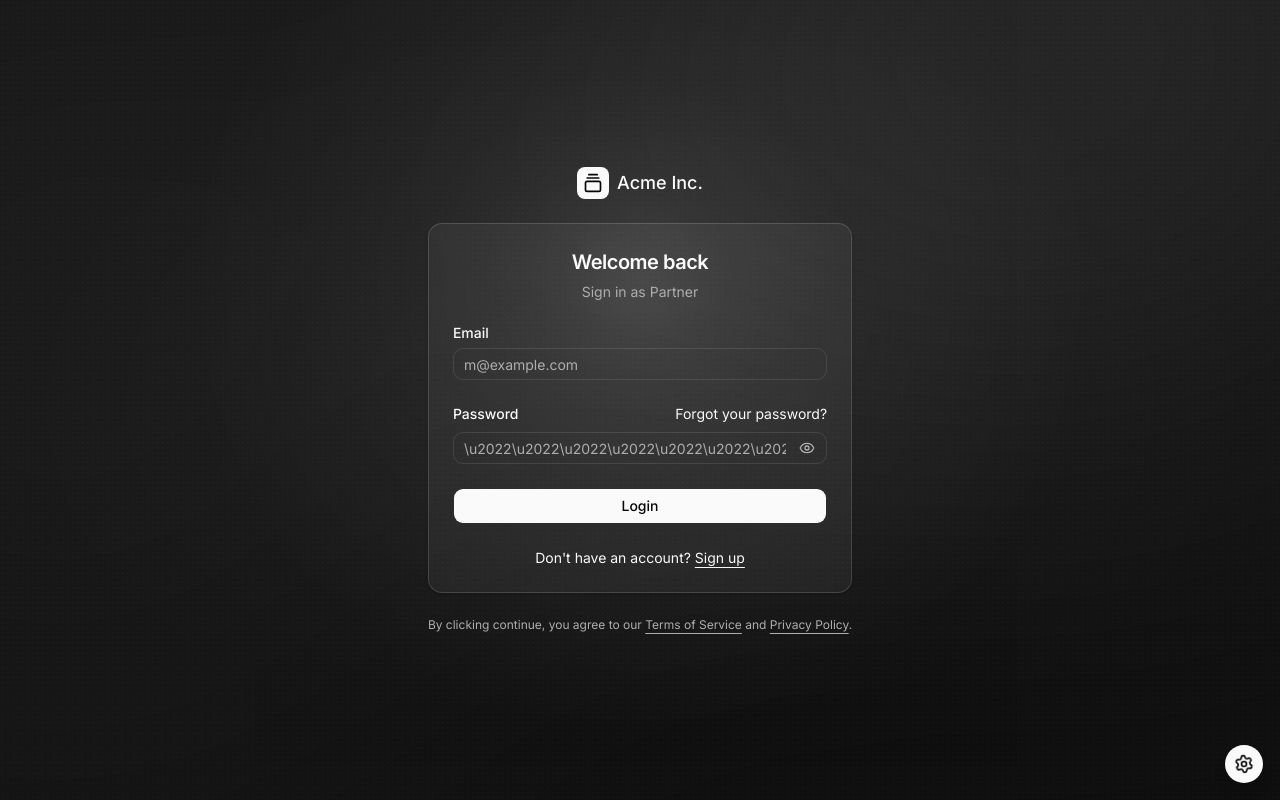
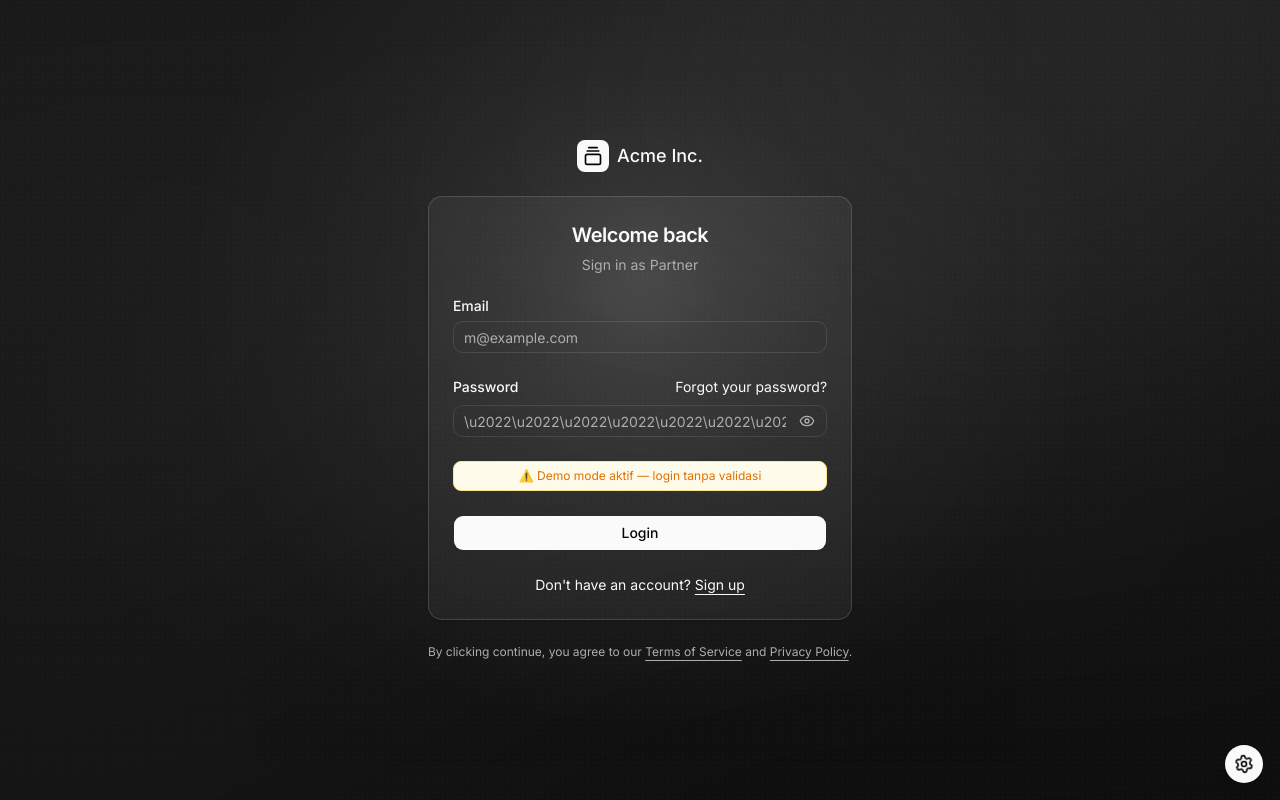
Before and after one commit to jejevj/custherds, a Next.js app in the folder nextfront backoffice/: page /auth/basic/login in a window 1280 px wide. Built offline with nearby package versions, Linux system fonts and the light colour scheme.

Commit message:
fix: bypass API call for demo mode, redirect directly by role on login

```diff
--- a/nextfront backoffice/src/components/login-form.tsx
+++ b/nextfront backoffice/src/components/login-form.tsx
@@ -26,7 +26,7 @@ const roleLabels: Record<string, string> = {
   default: "Partner",
 }
 
-// Default redirect per role if the API doesn't return a redirect URL
+// Default redirect per role
 const roleRedirects: Record<string, string> = {
   vendor: "/vendor/dashboard",
   guide:  "/guide/dashboard",
@@ -47,11 +47,26 @@ export function LoginForm({
   const [msg, setMsg]                   = useState("")
   const [ok, setOk]                     = useState(false)
 
+  // TODO: Remove demo mode and re-enable API validation before production
+  const DEMO_MODE = true
+
   async function handleSubmit(e: React.FormEvent) {
     e.preventDefault()
-    if (!loginEndpoint) return
     setMsg("")
     setLoading(true)
+
+    if (DEMO_MODE) {
+      // Demo: langsung redirect tanpa validasi
+      setOk(true)
+      setMsg("Login successful! Redirecting\u2026")
+      const redirectUrl = roleRedirects[role] || roleRedirects["default"]
+      setTimeout(() => { window.location.href = redirectUrl }, 800)
+      setLoading(false)
+      return
+    }
+
+    // Production: validasi via API
+    if (!loginEndpoint) { setLoading(false); return }
     try {
       const params = new URLSearchParams()
       params.append("email",    email)
@@ -65,7 +80,6 @@ export function LoginForm({
       if (data.status) {
         setOk(true)
         setMsg(data.msg || "Login successful! Redirecting\u2026")
-        // Use API redirect if provided, otherwise fall back to role-based default
         const redirectUrl = data.redirect || roleRedirects[role] || roleRedirects["default"]
         setTimeout(() => { window.location.href = redirectUrl }, 800)
       } else {
@@ -146,6 +160,12 @@ export function LoginForm({
                   </p>
                 )}
 
+                {DEMO_MODE && (
+                  <p className="text-xs text-center text-amber-600 bg-amber-50 border border-amber-200 rounded-md px-3 py-1.5">
+                    ⚠️ Demo mode aktif — login tanpa validasi
+                  </p>
+                )}
+
                 <Button type="submit" className="w-full h-9" disabled={loading}>
                   {loading
                     ? <><Loader2 className="mr-2 h-4 w-4 animate-spin" />Logging in&hellip;</>
```
